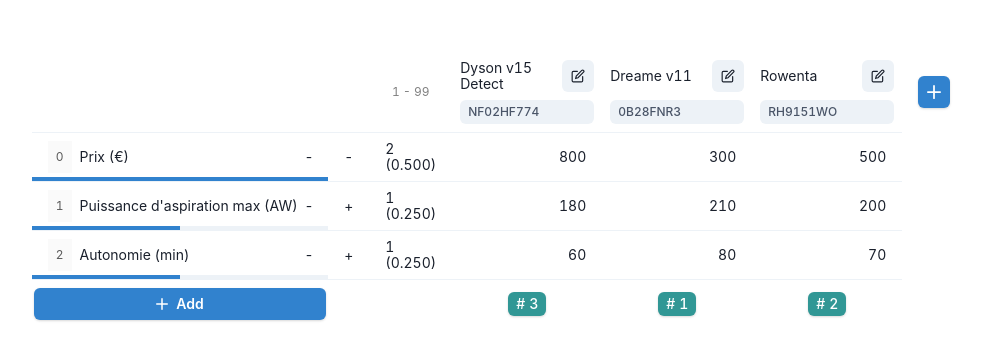
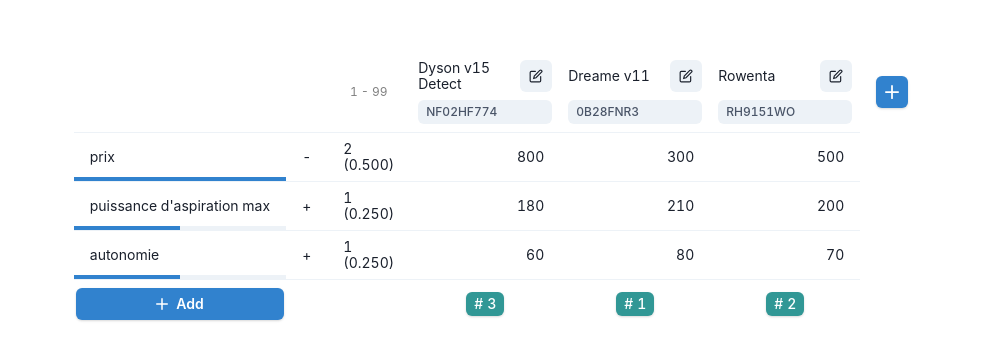
Before and after one commit to MjStryker/multi-criteria-decision-making-app, a React (Create React App) app: page / in a window 1280 px wide. Shown: the part 210-570 px from the top of the page, without its empty margins (141-1122 px from the left). Built offline with nearby package versions, Linux system fonts and the light colour scheme.

Commit message:
WIP: Remaking criterion name cell

```diff
--- a/src/components/Comparator/Table/Body/Cells/CriterionNameUnitCell.tsx
+++ b/src/components/Comparator/Table/Body/Cells/CriterionNameUnitCell.tsx
@@ -1,260 +1,75 @@
-import { Box, Progress, Td } from "@chakra-ui/react";
+import { Box, HStack, Progress, Td, Text } from "@chakra-ui/react";
 import {
   capitalize,
   isValidNonEmptyString,
 } from "../../../../../utils/strings";
-import { useRef, useState } from "react";
 
 import { TCriterion } from "../../../../../types/criteria";
-import { deepEqual } from "../../../../../utils/objects";
 import { getCriterionWeightRelativeToMax } from "../../../../../utils/criteria/criteria";
-import useClickOutside from "../../../../../hooks/useClickOutside";
+import { useHandleCriteriaFunctions } from "../../../../../hooks/data/useHandleCriteria";
+import { useState } from "react";
 
 type CriterionNameUnitCellProps = {
   criterion: TCriterion;
   rowIdx: number;
   maxWeight: number;
-  updateCriterion: Function;
-  removeCriterion: Function;
+  updateCriterion: useHandleCriteriaFunctions["updateCriterion"];
+  removeCriterion: useHandleCriteriaFunctions["removeCriterion"];
 };
 
-const CriterionNameUnitCell = (props: CriterionNameUnitCellProps) => {
-  const cellRef = useRef<HTMLTableCellElement>(null);
-  const cellId = `criterion-name-unit-${props.criterion.id}`;
-
-  const inputNameRef = useRef<HTMLInputElement>(null);
-  const inputUnitRef = useRef<HTMLInputElement>(null);
-
-  const [editMode, setEditMode] = useState(false);
-
-  const defaultCriterionName = isValidNonEmptyString(props.criterion.name)
-    ? props.criterion.name
+const CriterionNameUnitCell = ({
+  criterion,
+  rowIdx,
+  maxWeight,
+  updateCriterion,
+  removeCriterion,
+}: CriterionNameUnitCellProps) => {
+  const defaultCriterionName = isValidNonEmptyString(criterion.name)
+    ? criterion.name
     : null;
 
-  const defaultCriterionUnit = isValidNonEmptyString(props.criterion.unit)
-    ? props.criterion.unit
+  const defaultCriterionUnit = isValidNonEmptyString(criterion.unit)
+    ? criterion.unit
     : null;
 
-  const [criterionNewName, setCriterionNewName] = useState<string | null>(
+  const [criterionName, setCriterionName] = useState<string | null>(
     defaultCriterionName
   );
-  const [criterionNewUnit, setCriterionNewUnit] = useState<string | null>(
+  const [criterionUnit, setCriterionUnit] = useState<string | null>(
     defaultCriterionUnit
   );
 
-  const criterionNameChanged = !deepEqual(
-    criterionNewName,
-    defaultCriterionName
-  );
-  const criterionUnitChanged = !deepEqual(
-    criterionNewUnit,
-    defaultCriterionUnit
-  );
+  return (
+    <Td position="relative">
+      <HStack>
+        <Text>{criterion.name}</Text>
+        {isValidNonEmptyString(criterion.unit) ? `(${criterion.unit})` : null}
+      </HStack>
 
-  const handleClickOnCell = () => {
-    if (!editMode) {
-      console.log(`[ Cell ] Selected cell ${cellId}`);
-      setEditMode(true);
-      setCriterionNewName(defaultCriterionName);
-      setCriterionNewUnit(defaultCriterionUnit);
-    }
-  };
-
-  const handleClickOutsideCell = () => {
-    if (editMode) {
-      console.log(`[ Cell ] Clicked away from cell ${cellId}`);
-      applyChanges();
-      closeEditMode();
-    }
-  };
-
-  useClickOutside(cellRef, handleClickOutsideCell);
-
-  const closeEditMode = () => {
-    setEditMode(false);
-  };
-
-  const applyChanges = () => {
-    criterionNameChanged && applyNameChanges();
-    criterionUnitChanged && applyUnitChanges();
-  };
-
-  const applyNameChanges = () => {
-    if (criterionNameChanged) {
-      console.log("[ Cell ] Update name:", {
-        old: defaultCriterionName,
-        new: criterionNewName,
-      });
-
-      props.updateCriterion({
-        ...props.criterion,
-        name: criterionNewName,
-      });
-    }
-  };
-
-  const applyUnitChanges = () => {
-    if (criterionUnitChanged) {
-      console.log("[ Cell ] Update unit:", {
-        old: defaultCriterionName,
-        new: criterionNewName,
-      });
-
-      props.updateCriterion({
-        ...props.criterion,
-        unit: criterionNewUnit,
-      });
-    }
-  };
-
-  return (
-    <Td
-      ref={cellRef}
-      onClick={handleClickOnCell}
-      style={{
-        position: "relative",
-      }}
-    >
-      <div
-        style={{
-          display: "flex",
-          flexDirection: "row",
-          justifyContent: "space-between",
-          height: "100%",
-        }}
-      >
-        <div
-          style={{
-            display: "flex",
-            alignItems: "stretch",
-            width: "100%",
-          }}
-        >
-          <div
-            style={{
-              alignSelf: "center",
-              marginRight: editMode ? 0 : 8,
-              padding: 8,
-              fontSize: "12px",
-              color: "#5a5a5a",
-              backgroundColor: "rgba(0, 0, 0, 0.02",
-            }}
-          >
-            {props.criterion.defaultRowIdx}
-          </div>
-
-          <div
-            style={{
-              alignSelf: "center",
-              display: "flex",
-              alignItems: "center",
-              height: "100%",
-              zIndex: 2,
-            }}
-          >
-            {editMode ? (
-              <>
-                {/*
-                 * CRITERION - NAME
-                 */}
-                <input
-                  ref={inputNameRef}
+      {/* <Input
         type="text"
-                  value={
-                    isValidNonEmptyString(criterionNewName)
-                      ? criterionNewName
-                      : ""
-                  }
+        value={isValidNonEmptyString(criterionNewName) ? criterionNewName : ""}
         onChange={(e) =>
           setCriterionNewName(
-                      isValidNonEmptyString(e.target.value)
-                        ? e.target.value
-                        : null
+            isValidNonEmptyString(e.target.value) ? e.target.value : null
           )
         }
-                  onKeyUp={(e) => {
-                    switch (e.key) {
-                      case "Enter":
-                        inputNameRef.current?.blur();
-                        break;
-                      case "Escape":
-                        if (criterionNameChanged) {
-                          console.log("[ Cell ] Abort changes:", {
-                            current: defaultCriterionName,
-                            abort: criterionNewName,
-                          });
-                          setCriterionNewName(defaultCriterionName);
-                        }
-                        inputNameRef.current?.blur();
-                        break;
-                    }
-                  }}
-                  style={{
-                    padding: "7px 6px",
-                    maxWidth: 180,
-                  }}
-                />
-                {/*
-                 * CRITERION - UNIT
-                 */}
-                <input
-                  ref={inputUnitRef}
+      /> */}
+
+      {/* <Input
         type="text"
-                  value={
-                    isValidNonEmptyString(criterionNewUnit)
-                      ? criterionNewUnit
-                      : ""
-                  }
+        value={isValidNonEmptyString(criterionNewUnit) ? criterionNewUnit : ""}
         onChange={(e) =>
           setCriterionNewUnit(
-                      isValidNonEmptyString(e.target.value)
-                        ? e.target.value
-                        : null
+            isValidNonEmptyString(e.target.value) ? e.target.value : null
           )
         }
-                  onKeyUp={(e) => {
-                    switch (e.key) {
-                      case "Enter":
-                        inputUnitRef.current?.blur();
-                        break;
-                      case "Escape":
-                        if (criterionUnitChanged) {
-                          console.log("[ Cell ] Abort changes:", {
-                            current: defaultCriterionUnit,
-                            abort: criterionNewUnit,
-                          });
-                          setCriterionNewUnit(defaultCriterionUnit);
-                        }
-                        inputUnitRef.current?.blur();
-                        break;
-                    }
-                  }}
-                  style={{
-                    maxWidth: 60,
-                    padding: "7px 6px",
-                  }}
-                />
-              </>
-            ) : (
-              <div style={{ marginRight: 8 }}>
-                {props.criterion.name
-                  ? capitalize(props.criterion.name)
-                  : `Critère ${props.rowIdx + 1}`}{" "}
-                {props.criterion.unit && `(${props.criterion.unit})`}
-              </div>
-            )}
-          </div>
-        </div>
+      /> */}
 
-        {!editMode && (
-          <button
-            onClick={() => props.removeCriterion(props.criterion)}
-            style={{ zIndex: 2 }}
-          >
-            -
-          </button>
-        )}
-      </div>
+      {/* <div>
+        {criterion.name ? capitalize(criterion.name) : `Critère ${rowIdx + 1}`}{" "}
+        {criterion.unit && `(${criterion.unit})`}
+      </div> */}
 
       <Box
         className="CriterionWeightBarWrapper"
@@ -267,10 +82,7 @@
       >
         <Progress
           size="xs"
-          value={getCriterionWeightRelativeToMax(
-            props.criterion.weight,
-            props.maxWeight
-          )}
+          value={getCriterionWeightRelativeToMax(criterion.weight, maxWeight)}
         />
       </Box>
     </Td>
```
Lines whose indentation alone changed are shown as unchanged.
